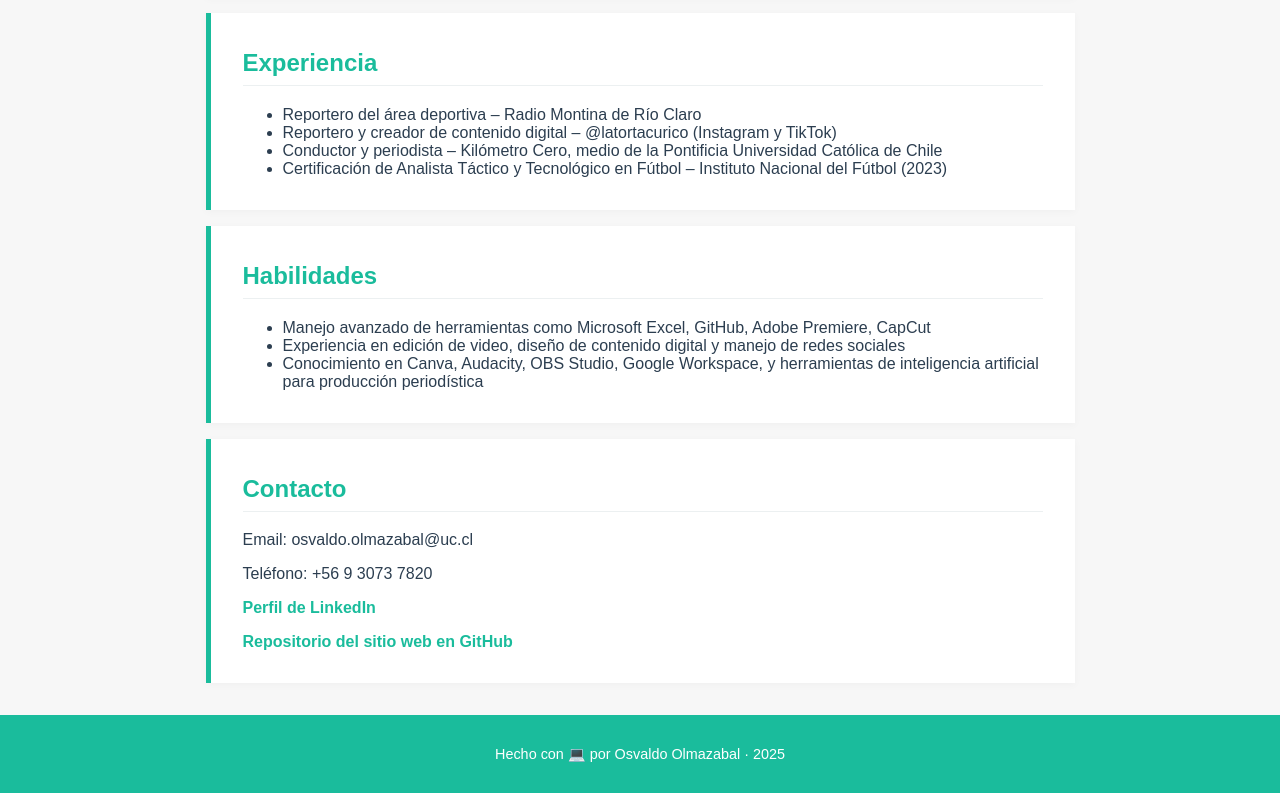
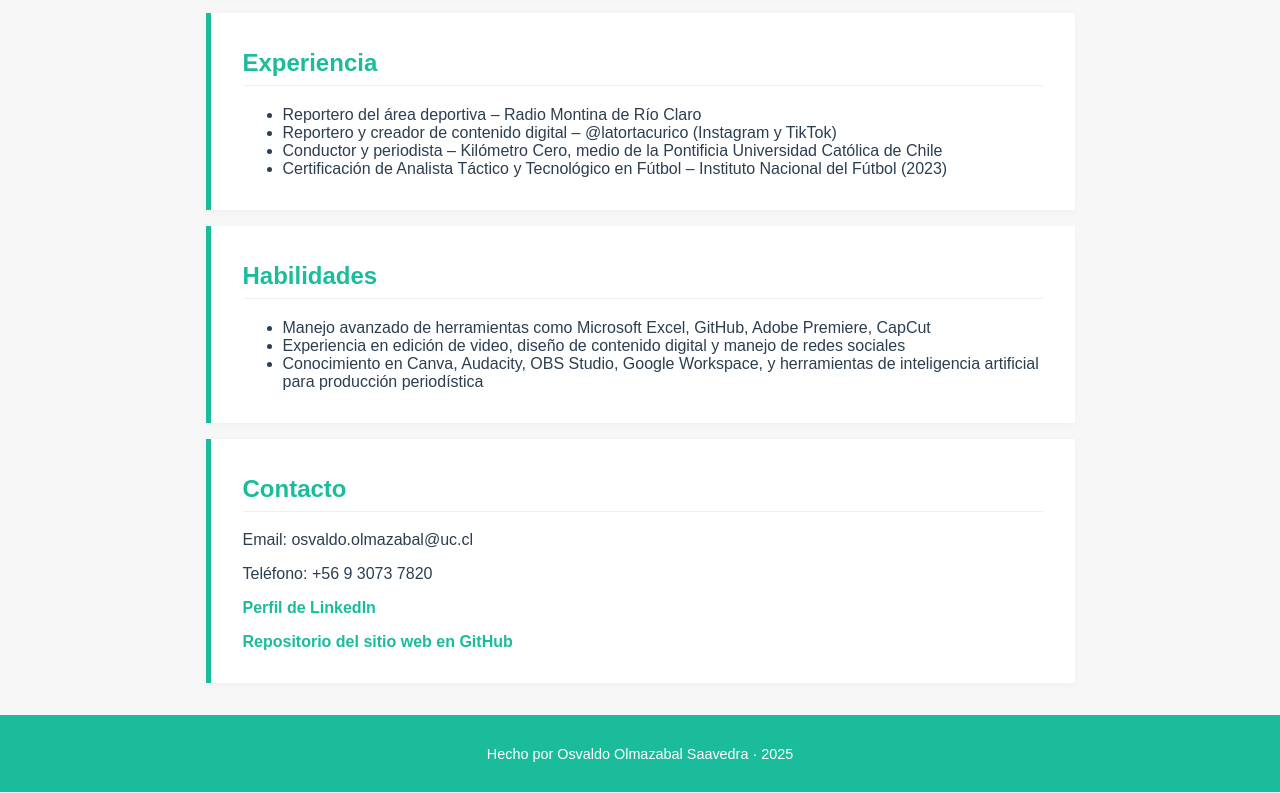
Before and after one commit to Osva1d0lm/nueva-pagina-web, a plain HTML site: page docs/index.html in a window 1280 px wide. Shown: the part 666-1459 px from the top of the page. Drawn offline with Linux system fonts and the light colour scheme.

Commit message:
index.html

```diff
--- a/docs/index.html
+++ b/docs/index.html
@@ -59,7 +59,7 @@
     </div>
 
     <footer>
-        <p>Hecho con 💻 por Osvaldo Olmazabal · 2025</p>
+        <p>Hecho por Osvaldo Olmazabal Saavedra · 2025</p>
     </footer>
 </body>
 </html>
```
